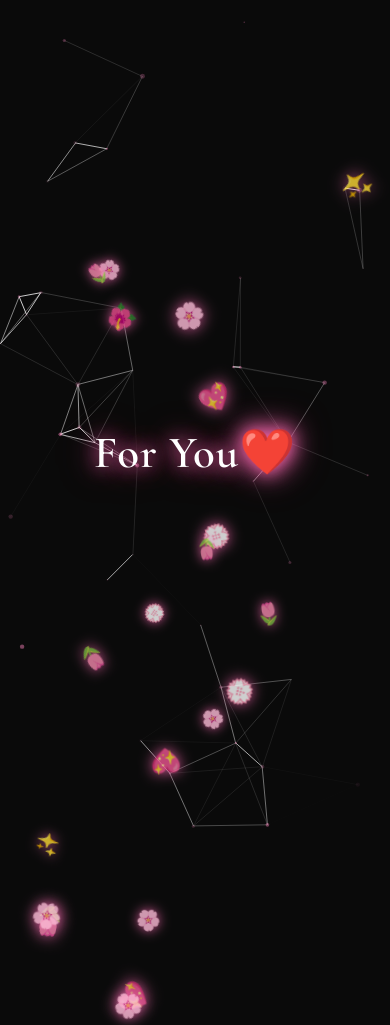
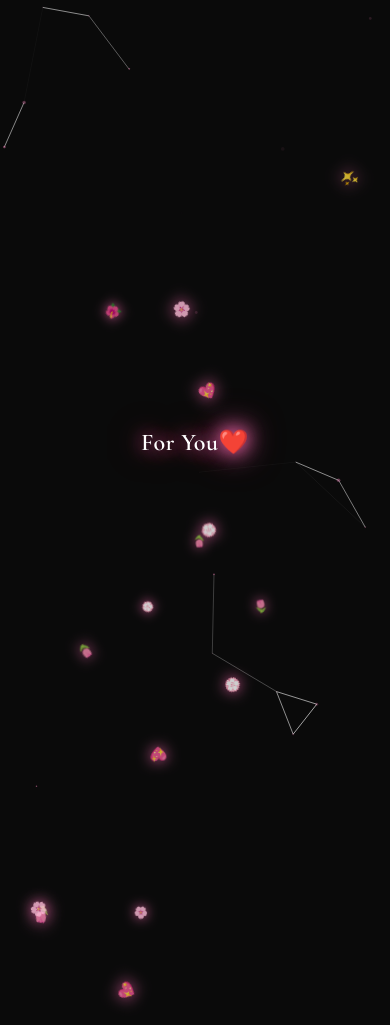
Before and after one commit to Riff-Code/ForYou, a plain HTML site: page index.html in a window 390 px wide. After the commit the page ends 1003 px from the top, so only its background shows below. Drawn offline with nearby package versions, Linux system fonts and the light colour scheme.

Commit message:
Perbaikan lirik dan penambahan efek responsif

```diff
--- a/index.html
+++ b/index.html
@@ -2,8 +2,10 @@
 <html lang="en">
   <head>
     <meta charset="UTF-8" />
-    <meta name="viewport" content="width=device-width, initial-scale=1.0" />
-    <title>Synced Romantic Lyrics</title>
+    <meta
+      name="viewport"
+      content="width=device-width, initial-scale=1.0, maximum-scale=1.0, user-scalable=no" />
+    <title>Responsive Romantic Lyrics</title>
     <script src="https://cdnjs.cloudflare.com/ajax/libs/gsap/3.12.2/gsap.min.js"></script>
     <script src="https://cdn.jsdelivr.net/particles.js/2.0.0/particles.min.js"></script>
     <link
@@ -39,24 +41,31 @@
         transform: translate(-50%, -50%);
         width: 90%;
         max-width: 800px;
+        max-height: 90vh;
         text-align: center;
-        z-index: 2;
+        z-index: 3;
+        pointer-events: none;
+        padding: 20px 0;
       }
 
       .lyric {
         font-family: "Cormorant Garamond", serif;
         font-weight: 600;
-        font-size: 2.8em;
+        font-size: clamp(1.8rem, 5vw, 2.8em);
         color: #ffffff;
         position: absolute;
-        width: 100%;
+        left: 50%;
+        transform: translateX(-50%);
+        width: 95%;
         opacity: 0;
         text-shadow: 0 0 15px rgba(255, 105, 180, 0.8),
           0 0 25px rgba(255, 105, 180, 0.6), 0 0 35px rgba(255, 105, 180, 0.4);
-        pointer-events: none;
-        line-height: 1.4;
-        letter-spacing: 1px;
+        line-height: 1.3;
+        letter-spacing: 0.5px;
         will-change: opacity;
+        padding: 10px;
+        transition: opacity 0.5s ease;
+        word-wrap: break-word;
       }
 
       .lyric.active {
@@ -66,10 +75,11 @@
 
       .floating-element {
         position: absolute;
-        font-size: 28px;
+        font-size: clamp(18px, 3vw, 28px);
         filter: drop-shadow(0 0 8px #ff69b4);
         opacity: 0.8;
-        z-index: 3;
+        z-index: 2;
+        pointer-events: none;
       }
 
       #music-player {
@@ -86,19 +96,99 @@
             0 0 30px rgba(255, 105, 180, 0.8), 0 0 40px rgba(255, 105, 180, 0.6);
         }
       }
+
+      /* Responsive Adjustments */
+      @media (max-width: 768px) {
+        .lyric {
+          line-height: 1.2;
+          padding: 8px;
+        }
+
+        .lyrics-container {
+          max-height: 85vh;
+        }
+      }
+
+      @media (max-width: 480px) {
+        .lyric {
+          font-size: clamp(1.5rem, 6vw, 2rem);
+          line-height: 1.1;
+        }
+
+        .floating-element {
+          font-size: 16px;
+        }
+      }
+
+      @media (orientation: landscape) and (max-height: 500px) {
+        .lyric {
+          font-size: 1.5rem;
+          line-height: 1.1;
+        }
+
+        .lyrics-container {
+          max-height: 80vh;
+        }
+      }
     </style>
   </head>
   <body>
     <div id="music-player">
       <audio id="background-music" autoplay loop>
-        <source src="layla1.mp3" type="audio/mpeg" />
+        <source src="v3.mp3" type="audio/mpeg" />
       </audio>
     </div>
     <div id="particles-js"></div>
     <div class="lyrics-container" id="lyrics-container"></div>
 
     <script>
-      // Konfigurasi lirik dengan waktu dan durasi transisi custom
+      // Konfigurasi Responsif Partikel
+      const getParticleConfig = () => ({
+        particles: {
+          number: {
+            value: window.innerWidth < 768 ? 50 : 100,
+          },
+          color: { value: "#ff85c0" },
+          shape: { type: "circle" },
+          opacity: {
+            value: 0.5,
+            random: true,
+          },
+          size: {
+            value: window.innerWidth < 768 ? 2 : 2.5,
+            random: true,
+          },
+          move: {
+            enable: true,
+            speed: window.innerWidth < 768 ? 1 : 1.5,
+            direction: "none",
+            random: true,
+            straight: false,
+            out_mode: "out",
+            bounce: false,
+            smooth: true,
+          },
+        },
+        interactivity: {
+          detect_on: "canvas",
+          events: {
+            onhover: {
+              enable: true,
+              mode: "repulse",
+              distance: window.innerWidth < 768 ? 80 : 120,
+            },
+            resize: true,
+          },
+          modes: {
+            repulse: {
+              distance: window.innerWidth < 768 ? 50 : 80,
+              duration: 0.6,
+            },
+          },
+        },
+      });
+
+      // Konfigurasi Lirik
       const lyricsConfig = [
         {
           text: "For You❤️",
@@ -112,7 +202,7 @@
           fadeIn: 1,
           fadeOut: 1,
         },
-        { text: "Du-dudu-dudu-dudu", start: 21, fadeIn: 0.5, fadeOut: 0.5 },
+        { text: "Du-dudu-dudu-dudu", start: 21.5, fadeIn: 0.5, fadeOut: 0.5 },
         {
           text: "Waktu berhenti khayal menari-nari",
           start: 25,
@@ -153,166 +243,69 @@
         },
         {
           text: "Bukan kar'na make up di wajahmu",
-          start: 86,
+          start: 73,
           fadeIn: 1,
           fadeOut: 1,
         },
         {
           text: "Atau lipstik merah itu (di bibirmu)",
-          start: 91.5,
+          start: 77,
           fadeIn: 1,
           fadeOut: 1,
         },
-        { text: "Lembut hati tutur kata", start: 95.5, fadeIn: 1, fadeOut: 1 },
+        { text: "Lembut hati tutur kata", start: 81.5, fadeIn: 1, fadeOut: 1 },
         {
           text: "Terciptalah cinta yang kupuja",
-          start: 99,
+          start: 85,
           fadeIn: 1,
           fadeOut: 1,
         },
         {
           text: "Tak peduli langit menertawakanku",
-          start: 104,
+          start: 90,
           fadeIn: 1,
           fadeOut: 1,
         },
         {
           text: "Kau mencuri hatiku, mimipiku, semua rinduku",
-          start: 113,
+          start: 98,
           fadeIn: 1.2,
           fadeOut: 1.2,
         },
-        { text: "Kar'na kamu cantik", start: 121.5, fadeIn: 0.8, fadeOut: 0.8 },
+        { text: "Kar'na kamu cantik", start: 108.5, fadeIn: 0.8, fadeOut: 0.8 },
         {
           text: "'Kan kuberi s'galanya apa yang kupunya",
-          start: 125.5,
+          start: 112.5,
           fadeIn: 1,
           fadeOut: 1,
         },
-        { text: "Dan hatimu baik", start: 130, fadeIn: 0.7, fadeOut: 0.7 },
+        { text: "Dan hatimu baik", start: 117, fadeIn: 0.7, fadeOut: 0.7 },
         {
           text: "Sempurnalah duniaku saat kau di sisiku",
-          start: 134,
+          start: 120.5,
           fadeIn: 1.5,
           fadeOut: 1.5,
         },
-        { text: "Kar'na kamu cantik", start: 155, fadeIn: 0.8, fadeOut: 0.8 },
-        {
-          text: "'Kan kuberi s'galanya apa yang kupunya",
-          start: 160,
-          fadeIn: 1,
-          fadeOut: 1,
-        },
-        { text: "Dan hatimu baik", start: 165, fadeIn: 0.7, fadeOut: 0.7 },
-        {
-          text: "Sempurnalah duniaku saat kau di sisiku",
-          start: 170,
-          fadeIn: 2,
-          fadeOut: 2,
-        },
-        // ... tambahkan konfigurasi untuk semua lirik
-        // Format: { text: "lirik", start: waktu_detik, fadeIn: durasi, fadeOut: durasi }
       ];
 
-      // Inisialisasi partikel
-      particlesJS("particles-js", {
-        particles: {
-          number: { value: 100 },
-          color: { value: "#ff85c0" },
-          shape: { type: "circle" },
-          opacity: { value: 0.5, random: true },
-          size: { value: 2.5, random: true },
-          move: {
-            enable: true,
-            speed: 1.5,
-            direction: "none",
-            random: true,
-            straight: false,
-            out_mode: "out",
-            bounce: false,
-            smooth: true,
-          },
-        },
-        interactivity: {
-          detect_on: "canvas",
-          events: {
-            onhover: { enable: true, mode: "repulse", distance: 120 },
-            resize: true,
-          },
-          modes: { repulse: { distance: 80, duration: 0.6 } },
-        },
-      });
+      // Sistem Utama
+      let floatingElements = [];
+      let currentLyric = -1;
+      const audio = document.getElementById("background-music");
+      const lyricsContainer = document.getElementById("lyrics-container");
 
-      // Generate lirik
-      const lyricsContainer = document.getElementById("lyrics-container");
-      lyricsConfig.forEach((lyric, index) => {
-        const div = document.createElement("div");
-        div.className = `lyric${index === 0 ? " active" : ""}`;
-        div.textContent = lyric.text;
-        lyricsContainer.appendChild(div);
-      });
+      const initParticles = () =>
+        particlesJS("particles-js", getParticleConfig());
 
-      // Sistem kontrol audio dan lirik
-      const audio = document.getElementById("background-music");
-      const lyrics = document.querySelectorAll(".lyric");
-      let currentLyric = -1;
+      const createFloatingElements = () => {
+        // Hapus element sebelumnya
+        floatingElements.forEach((el) => el.remove());
+        floatingElements = [];
 
-      // Autoplay handler
-      const playAudio = () => {
-        audio.play().catch((error) => {
-          document.body.addEventListener("click", playAudio, { once: true });
-        });
-      };
+        const elements = ["🌸", "💮", "🌺", "🌷", "💖", "✨"];
+        const count = window.innerWidth < 768 ? 15 : 20;
 
-      // Mulai musik saat halaman dimuat
-      window.addEventListener("DOMContentLoaded", playAudio);
-      document.addEventListener("click", playAudio, { once: true });
-
-      // Update lirik sesuai waktu musik
-      audio.addEventListener("timeupdate", () => {
-        const currentTime = audio.currentTime;
-
-        // Cari lirik yang sesuai
-        const newLyricIndex = lyricsConfig.findIndex(
-          (lyric, index) =>
-            currentTime >= lyric.start &&
-            (index === lyricsConfig.length - 1 ||
-              currentTime < lyricsConfig[index + 1].start)
-        );
-
-        if (newLyricIndex !== -1 && newLyricIndex !== currentLyric) {
-          updateLyric(newLyricIndex);
-        }
-      });
-
-      function updateLyric(newIndex) {
-        if (currentLyric >= 0) {
-          // Fade out lirik sebelumnya
-          gsap.to(lyrics[currentLyric], {
-            opacity: 0,
-            duration: lyricsConfig[currentLyric].fadeOut,
-            ease: "power2.out",
-          });
-        }
-
-        currentLyric = newIndex;
-
-        // Fade in lirik baru
-        gsap.fromTo(
-          lyrics[currentLyric],
-          { opacity: 0 },
-          {
-            opacity: 1,
-            duration: lyricsConfig[currentLyric].fadeIn,
-            ease: "power2.in",
-          }
-        );
-      }
-
-      // Floating elements
-      function createFloatingElements() {
-        const elements = ["🌸", "💮", "🌺", "🌷", "💖", "✨"];
-        for (let i = 0; i < 20; i++) {
+        for (let i = 0; i < count; i++) {
           const element = document.createElement("div");
           element.className = "floating-element";
           element.textContent =
@@ -335,10 +328,79 @@
           });
 
           document.body.appendChild(element);
+          floatingElements.push(element);
         }
-      }
+      };
 
+      const generateLyrics = () => {
+        lyricsConfig.forEach((lyric, index) => {
+          const div = document.createElement("div");
+          div.className = `lyric${index === 0 ? " active" : ""}`;
+          div.textContent = lyric.text;
+          lyricsContainer.appendChild(div);
+        });
+      };
+
+      const handleResize = () => {
+        initParticles();
+        createFloatingElements();
+        gsap.set(".lyric", { clearProps: "all" });
+      };
+
+      const updateLyric = (newIndex) => {
+        if (currentLyric >= 0) {
+          gsap.to(lyrics[currentLyric], {
+            opacity: 0,
+            duration: lyricsConfig[currentLyric].fadeOut,
+            ease: "power2.out",
+          });
+        }
+
+        currentLyric = newIndex;
+        gsap.fromTo(
+          lyrics[currentLyric],
+          { opacity: 0 },
+          {
+            opacity: 1,
+            duration: lyricsConfig[currentLyric].fadeIn,
+            ease: "power2.in",
+          }
+        );
+      };
+
+      // Event Listeners
+      window.addEventListener("resize", () => {
+        clearTimeout(resizeTimer);
+        resizeTimer = setTimeout(handleResize, 500);
+      });
+
+      audio.addEventListener("timeupdate", () => {
+        const currentTime = audio.currentTime;
+        const newLyricIndex = lyricsConfig.findIndex(
+          (lyric, index) =>
+            currentTime >= lyric.start &&
+            (index === lyricsConfig.length - 1 ||
+              currentTime < lyricsConfig[index + 1].start)
+        );
+
+        if (newLyricIndex !== -1 && newLyricIndex !== currentLyric) {
+          updateLyric(newLyricIndex);
+        }
+      });
+
+      // Inisialisasi
+      initParticles();
+      generateLyrics();
       createFloatingElements();
+      const lyrics = document.querySelectorAll(".lyric");
+
+      // Auto-play handling
+      const playAudio = () =>
+        audio.play().catch(() => {
+          document.body.addEventListener("click", playAudio, { once: true });
+        });
+      window.addEventListener("DOMContentLoaded", playAudio);
+      document.addEventListener("click", playAudio, { once: true });
     </script>
   </body>
 </html>
```
Also changed, not shown: lirik.html (added, +22 -0 lines), 1 other file.
